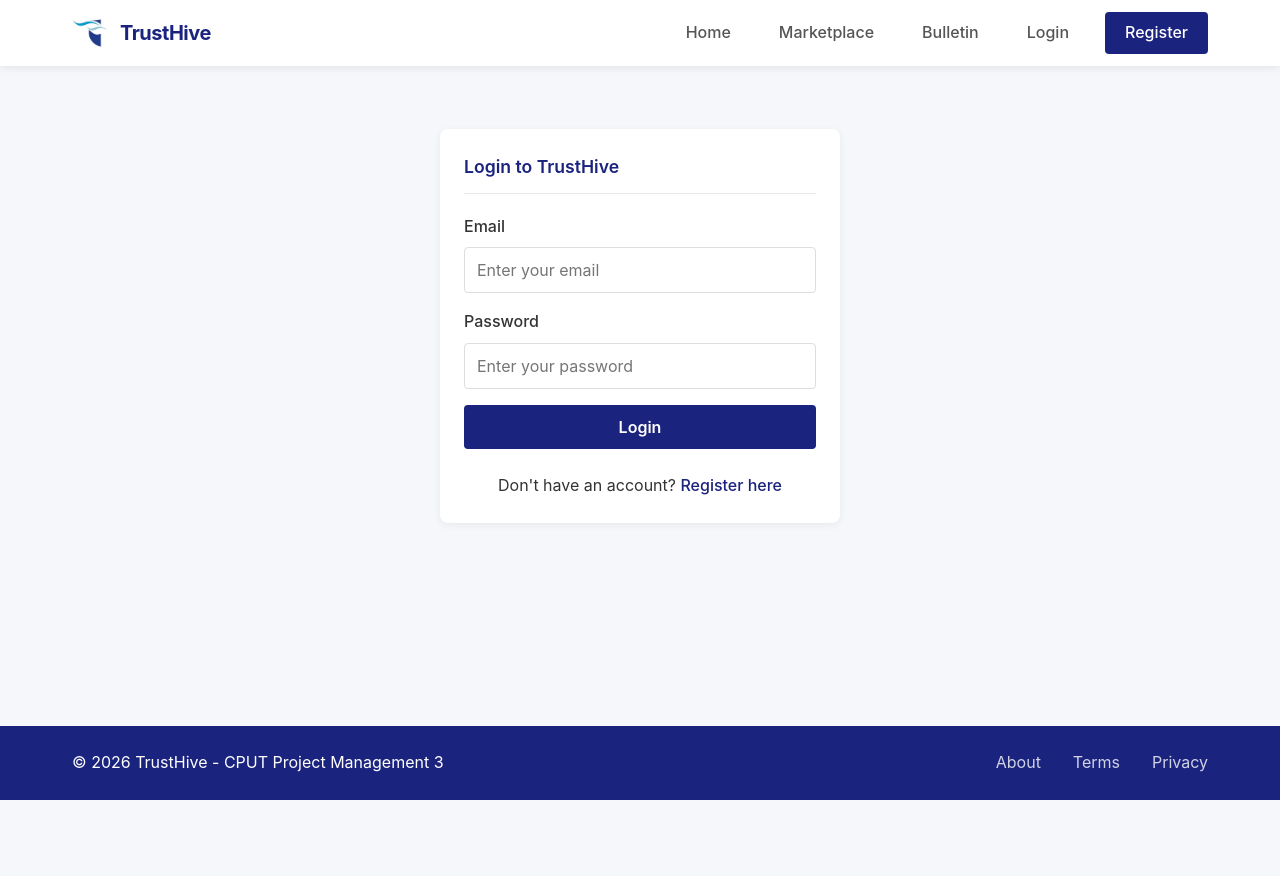
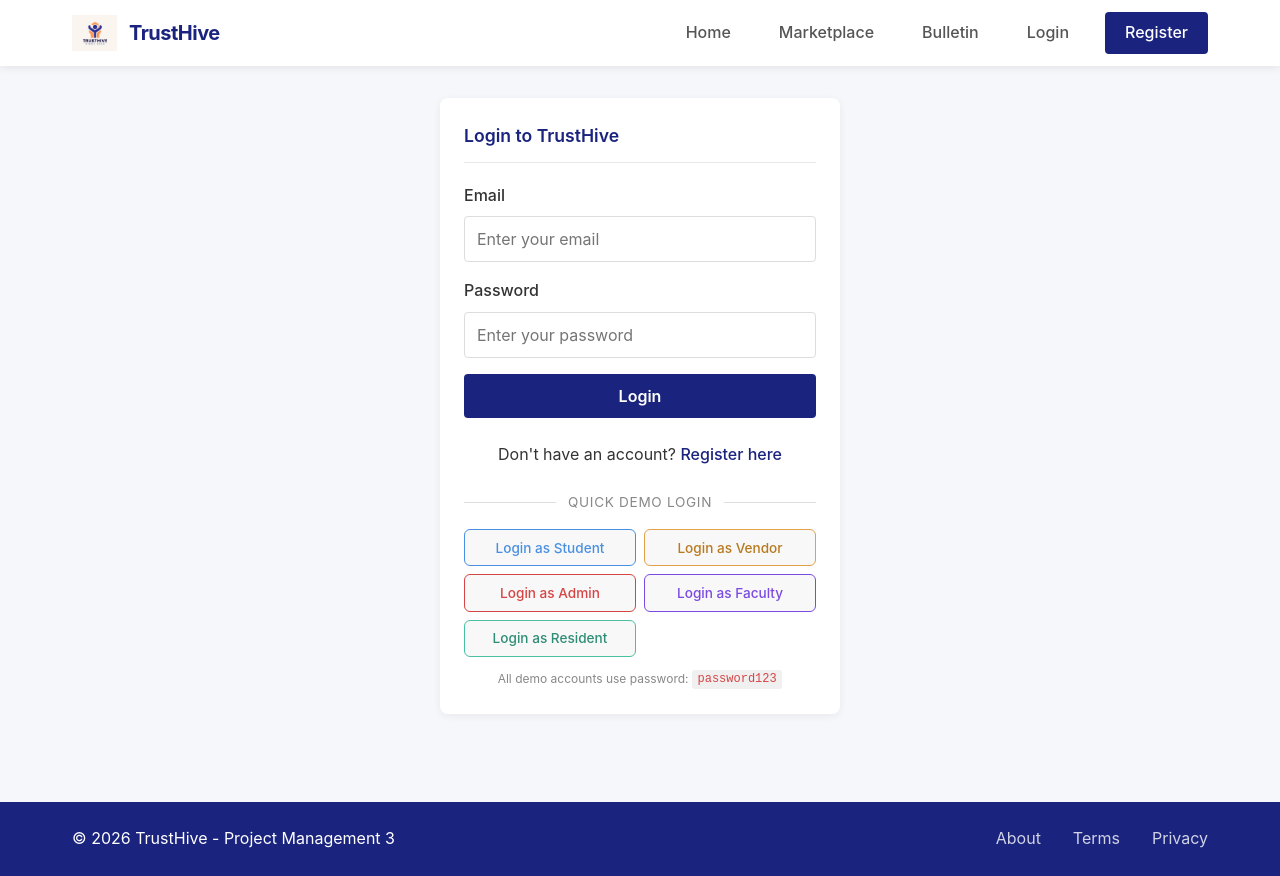
Before and after one commit to CharltonAwesome2/community-store, a React (Vite) app: page /login in a window 1280 px wide. Before the commit the page ends 800 px from the top, so only its background shows below. Built offline with nearby package versions, Linux system fonts and the light colour scheme; no server answers.

Commit message:
Demo details update
* Added demo users and default login
* Updated logo

```diff
--- a/src/components/auth/Login.jsx
+++ b/src/components/auth/Login.jsx
@@ -2,12 +2,14 @@ import React, { useState, useContext } from "react";
 import { useNavigate, Link } from "react-router-dom";
 import { AuthContext } from "@contexts/AuthContext";
 import Card from "@components/common/Card";
+import { DEMO_ACCOUNTS } from "@utils/seedUsers";
 import styles from "./Login.module.css";
 
 const Login = () => {
   const [email, setEmail] = useState("");
   const [password, setPassword] = useState("");
   const [error, setError] = useState("");
+  const [demoLoading, setDemoLoading] = useState(null);
   const { login } = useContext(AuthContext);
   const navigate = useNavigate();
 
@@ -19,6 +21,18 @@ const Login = () => {
       navigate("/");
     } else {
       setError(result.error || "Login failed");
+    }
+  };
+
+  const handleDemoLogin = async (account) => {
+    setError("");
+    setDemoLoading(account.email);
+    const result = await login(account.email, account.password);
+    setDemoLoading(null);
+    if (result.success) {
+      navigate("/");
+    } else {
+      setError(`Demo login failed: ${result.error}`);
     }
   };
 
@@ -58,6 +72,30 @@ const Login = () => {
             Don't have an account? <Link to="/register">Register here</Link>
           </p>
         </form>
+
+        <div className={styles.demoSection}>
+          <div className={styles.demoDivider}>
+            <span>Quick Demo Login</span>
+          </div>
+          <div className={styles.demoButtons}>
+            {DEMO_ACCOUNTS.map((account) => (
+              <button
+                key={account.email}
+                type="button"
+                onClick={() => handleDemoLogin(account)}
+                disabled={demoLoading !== null}
+                className={`${styles.demoBtn} ${styles[`demoBtn_${account.role}`]}`}
+              >
+                {demoLoading === account.email
+                  ? "Logging in…"
+                  : `Login as ${account.role.charAt(0).toUpperCase() + account.role.slice(1)}`}
+              </button>
+            ))}
+          </div>
+          <p className={styles.demoHint}>
+            All demo accounts use password: <code>password123</code>
+          </p>
+        </div>
       </Card>
     </div>
   );
--- a/src/components/auth/Login.module.css
+++ b/src/components/auth/Login.module.css
@@ -78,3 +78,119 @@
 .registerLink a:hover {
   text-decoration: underline;
 }
+
+/* ===== Demo Login Section ===== */
+.demoSection {
+  margin-top: 1.5rem;
+}
+
+.demoDivider {
+  display: flex;
+  align-items: center;
+  text-align: center;
+  color: #888;
+  font-size: 0.85rem;
+  margin-bottom: 1rem;
+}
+
+.demoDivider::before,
+.demoDivider::after {
+  content: "";
+  flex: 1;
+  border-bottom: 1px solid #ddd;
+}
+
+.demoDivider span {
+  padding: 0 0.75rem;
+  text-transform: uppercase;
+  letter-spacing: 0.05em;
+}
+
+.demoButtons {
+  display: grid;
+  grid-template-columns: repeat(2, 1fr);
+  gap: 0.5rem;
+}
+
+.demoBtn {
+  padding: 0.6rem 0.5rem;
+  border: 1px solid #ccc;
+  border-radius: 6px;
+  background: #f8f8f8;
+  cursor: pointer;
+  font-size: 0.85rem;
+  font-weight: 500;
+  transition: all 0.15s ease;
+  color: #333;
+}
+
+.demoBtn:hover:not(:disabled) {
+  transform: translateY(-1px);
+  box-shadow: 0 2px 6px rgba(0, 0, 0, 0.1);
+}
+
+.demoBtn:disabled {
+  opacity: 0.6;
+  cursor: not-allowed;
+}
+
+/* Per-role accent colors */
+.demoBtn_student {
+  border-color: #4a90e2;
+  color: #4a90e2;
+}
+.demoBtn_student:hover:not(:disabled) {
+  background: #4a90e2;
+  color: white;
+}
+
+.demoBtn_vendor {
+  border-color: #e2a14a;
+  color: #b87a1f;
+}
+.demoBtn_vendor:hover:not(:disabled) {
+  background: #e2a14a;
+  color: white;
+}
+
+.demoBtn_admin {
+  border-color: #d64545;
+  color: #d64545;
+}
+.demoBtn_admin:hover:not(:disabled) {
+  background: #d64545;
+  color: white;
+}
+
+.demoBtn_faculty {
+  border-color: #7a4ae2;
+  color: #7a4ae2;
+}
+.demoBtn_faculty:hover:not(:disabled) {
+  background: #7a4ae2;
+  color: white;
+}
+
+.demoBtn_resident {
+  border-color: #4ac0a1;
+  color: #2f8d75;
+}
+.demoBtn_resident:hover:not(:disabled) {
+  background: #4ac0a1;
+  color: white;
+}
+
+.demoHint {
+  margin-top: 0.75rem;
+  font-size: 0.75rem;
+  color: #888;
+  text-align: center;
+}
+
+.demoHint code {
+  background: #f0f0f0;
+  padding: 0.15rem 0.35rem;
+  border-radius: 3px;
+  font-family: monospace;
+  color: #d64545;
+}
--- a/src/components/common/Layout.jsx
+++ b/src/components/common/Layout.jsx
@@ -15,7 +15,7 @@ const Layout = () => {
       <header className={styles.header}>
         <div className={styles.headerInner}>
           <Link to="/" className={styles.logo}>
-            <img src={import.meta.env.BASE_URL + "cput-logo.png"} alt="CPUT" className={styles.logoImg} />
+            <img src={import.meta.env.BASE_URL + "trusthive-logo.png"} alt="TrustHive" className={styles.logoImg} />
             <span className={styles.logoText}>TrustHive</span>
           </Link>
 
@@ -73,7 +73,7 @@ const Layout = () => {
 
       <footer className={styles.footer}>
         <div className={styles.footerInner}>
-          <p>© 2026 TrustHive - CPUT Project Management 3</p>
+          <p>© 2026 TrustHive - Project Management 3</p>
           <div className={styles.footerLinks}>
             <Link to="/about">About</Link>
             <Link to="/terms">Terms</Link>
--- a/src/contexts/AuthContext.jsx
+++ b/src/contexts/AuthContext.jsx
@@ -1,5 +1,6 @@
 import React, { createContext, useState, useEffect } from "react";
 import { useLocalStorage } from "@hooks/useLocalStorage";
+import { seedDefaultUsers } from "@utils/seedUsers";
 
 export const AuthContext = createContext();
 
@@ -7,12 +8,19 @@ export const AuthProvider = ({ children }) => {
   const [user, setUser] = useLocalStorage("user", null);
   const [loading, setLoading] = useState(false);
 
+  useEffect(() => {
+    seedDefaultUsers();
+    const saved = localStorage.getItem("user");
+    if (saved) setUser(JSON.parse(saved));
+    setLoading(false);
+  }, []);
+
   const login = async (email, password) => {
     setLoading(true);
     try {
       // Mock login - In production, call API
       const users = JSON.parse(localStorage.getItem("users") || "[]");
-      const foundUser = users.find(u => u.email === email);
+      const foundUser = users.find((u) => u.email === email);
 
       if (foundUser) {
         setUser(foundUser);
@@ -32,7 +40,7 @@ export const AuthProvider = ({ children }) => {
       const users = JSON.parse(localStorage.getItem("users") || "[]");
 
       // Check if user exists
-      if (users.find(u => u.email === userData.email)) {
+      if (users.find((u) => u.email === userData.email)) {
         return { success: false, error: "User already exists" };
       }
 
@@ -62,9 +70,10 @@ export const AuthProvider = ({ children }) => {
     localStorage.removeItem("user");
   };
 
-  return (
-    <AuthContext.Provider value={{ user, loading, login, register, logout }}>
-      {children}
-    </AuthContext.Provider>
-  );
+  return <AuthContext.Provider value={{ user, loading, login, register, logout }}>{children}</AuthContext.Provider>;
 };
+
+// inside AuthContext.jsx, alongside your existing login()
+const quickLogin = async (email) => {
+  return login(email, "password123");
+};
--- a/src/contexts/NotificationContext.jsx
+++ b/src/contexts/NotificationContext.jsx
@@ -58,7 +58,7 @@ export const NotificationProvider = ({ children }) => {
       if (Notification.permission === "granted") {
         new Notification(notification.title, {
           body: notification.message,
-          icon: "/cput-logo.png",
+          icon: "/trusthive-logo.png",
         });
       }
     }
--- /dev/null
+++ b/src/utils/seedUsers.js
@@ -0,0 +1,48 @@
+// src/utils/seedUsers.js
+export const DEMO_ACCOUNTS = [
+  {
+    id: "u-student-1",
+    name: "Test Student",
+    email: "student@cput.ac.za",
+    password: "password123",
+    role: "student",
+  },
+  {
+    id: "u-vendor-1",
+    name: "Test Vendor",
+    email: "vendor@trusthive.com",
+    password: "password123",
+    role: "vendor",
+    businessName: "Test Vendor Co",
+    businessRegistration: "REG-12345",
+  },
+  {
+    id: "u-admin-1",
+    name: "Test Admin",
+    email: "admin@trusthive.com",
+    password: "password123",
+    role: "admin",
+  },
+  {
+    id: "u-faculty-1",
+    name: "Test Faculty",
+    email: "faculty@cput.ac.za",
+    password: "password123",
+    role: "faculty",
+  },
+  {
+    id: "u-resident-1",
+    name: "Test Resident",
+    email: "resident@trusthive.com",
+    password: "password123",
+    role: "resident",
+  },
+];
+
+export const seedDefaultUsers = () => {
+  const existing = JSON.parse(localStorage.getItem("users") || "[]");
+  if (existing.length > 0) return;
+
+  localStorage.setItem("users", JSON.stringify(DEMO_ACCOUNTS));
+  console.log("✅ Seeded default users");
+};
```
Also changed, not shown: public/trusthive-logo.png (added).
